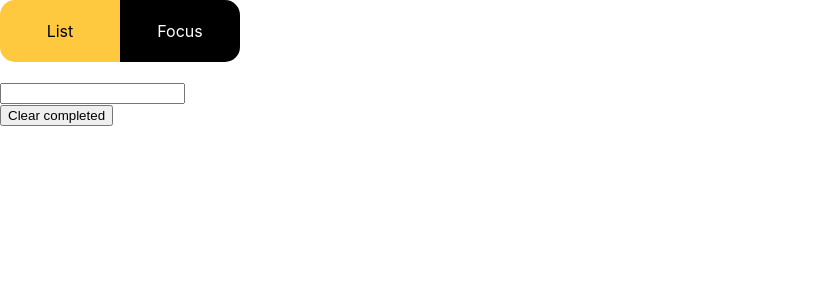
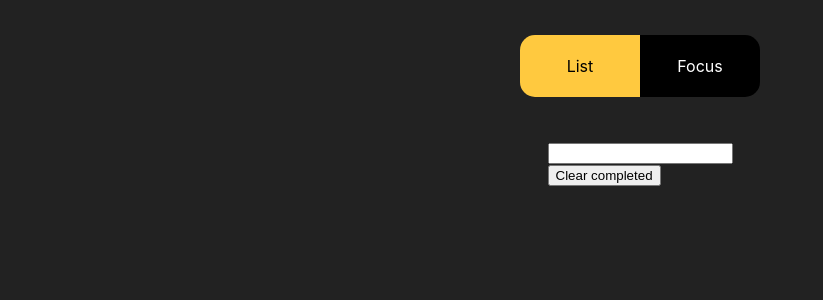
Before and after one commit to SabineZilde/Todo-List-with-TypeScript, a React (Create React App) app: page / in a window 1280 px wide. Shown: the top 300 px of the page, without its empty margins (0-823 px from the left). Built offline with nearby package versions, Linux system fonts and the light colour scheme.

Commit message:
style: background and layout

```diff
--- a/src/App.tsx
+++ b/src/App.tsx
@@ -6,10 +6,18 @@ import useLocalStorage from './hooks/use-local-storage';
 import { Task } from './types';
 import TaskContext from './contexts/task-store';
 import styled from 'styled-components';
-import { colors } from './styles';
+import { colors, GlobalStyle } from './styles';
+
+const Layout = styled.div`
+  display: flex;
+  flex-direction: column;
+  align-items: center;
+  padding: 35px;
+`;
 
 const Nav = styled.nav`
   display: flex;
+  margin-bottom: 45px;
 `;
 
 const TabButton = styled(NavLink)`
@@ -42,19 +50,23 @@ function App() {
   const [tasks, setTasks] = useLocalStorage<Task[]>('tasks', []);
 
   return (
+    <>
+      <GlobalStyle />
       <BrowserRouter>
         <TaskContext.Provider value={[tasks, setTasks]}>
+          <Layout>
             <Nav>
               <TabButton exact to='/' activeClassName='active'>List</TabButton>
               <TabButton to='/focus' activeClassName='active'>Focus</TabButton>
             </Nav>
-        <br />
             <Switch>
               <Route exact path='/'><ListScreen /></Route>
               <Route path='/focus'><FocusScreen /></Route>
             </Switch>
+          </Layout>
         </TaskContext.Provider>
       </BrowserRouter>
+    </>
   );
 }
 
--- a/src/styles.ts
+++ b/src/styles.ts
@@ -1,3 +1,12 @@
+import { createGlobalStyle } from "styled-components";
+
 export const colors = {
     primary: '#FFC93F',
-}
+};
+
+export const GlobalStyle = createGlobalStyle`
+    body {
+        background: #222;
+        color: #ffffff;
+    };
+`;
```
Lines whose indentation alone changed are shown as unchanged.
